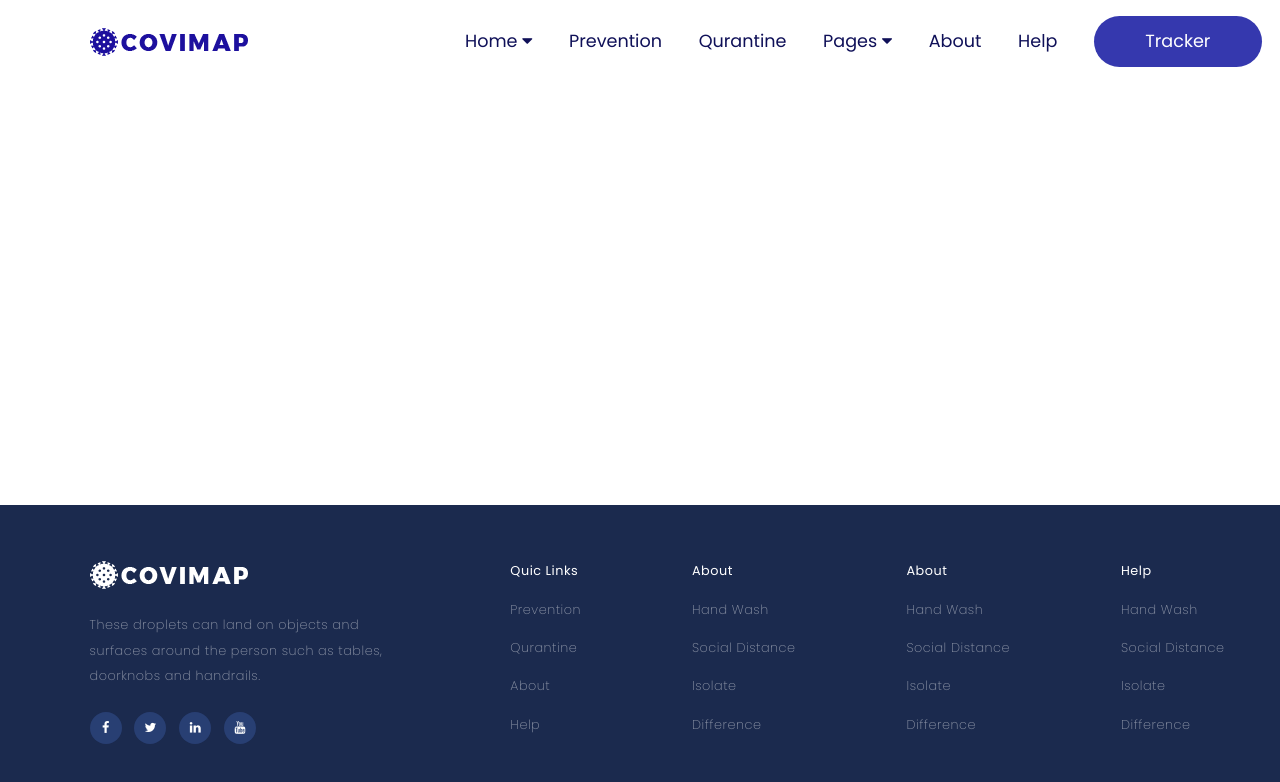
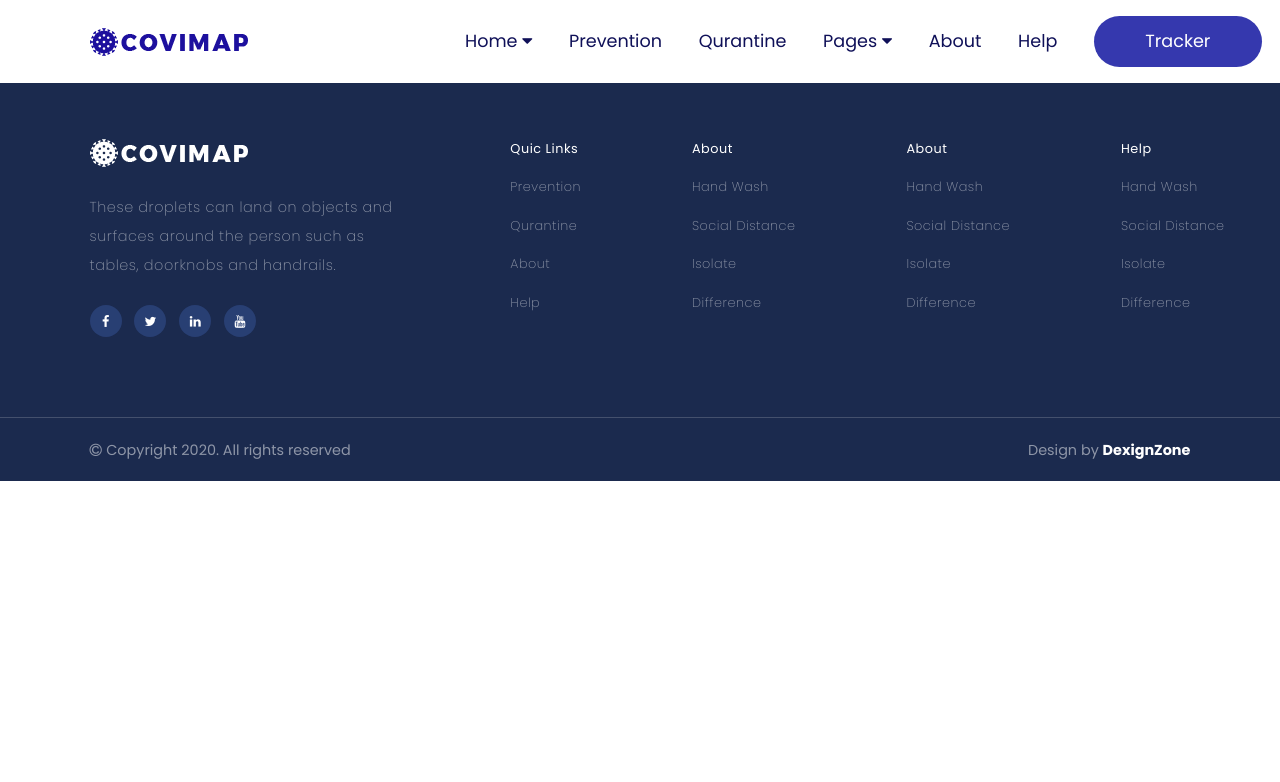
Before and after one commit to BSN-Asumiko/COVID-Tracker, a React (Vite) app: page / in a window 1280 px wide. Shown: the top 782 px of the page. Built offline with nearby package versions, Linux system fonts and the light colour scheme.

Commit message:
add footer design credits

```diff
--- a/src/components/homePageComponents/footer/Footer.jsx
+++ b/src/components/homePageComponents/footer/Footer.jsx
@@ -5,11 +5,12 @@ import IconItem from "./IconItem";
 
 const Footer = () => {
     return (
-        <footer className="w-screen bottom-0 absolute flex bg-[color:var(--col-home-footer)]
+        <footer className="w-screen flex flex-col bottom-0 bg-[color:var(--col-home-footer)]
         text-[color:var(--col-body)] py-[3.5em]">
+            <section className="flex">
                 <div className="w-[32%] pl-[7cqw] mr-[3em]">
                     <img src="/assets/images/logo-white.png" alt="Covimap logo" />
-                <p className="my-[1.8em] text-[0.8em] opacity-[50%] font-extralight tracking-[0.04em]  leading-[2em]">These droplets can land on objects and surfaces around the person such as tables, doorknobs and handrails.
+                    <p className="my-[1.8em] text-[0.9em] opacity-[50%] font-extralight tracking-[0.04em]  leading-[2em]">These droplets can land on objects and surfaces around the person such as tables, doorknobs and handrails.
                     </p>
                     <ul className="flex ">
                         <IconItem icon="&#xf09a;" link="https://www.facebook.com/"/>
@@ -21,6 +22,13 @@ const Footer = () => {
                 <div className="w-[65%] flex justify-around">
                     <FooterColumns />
                 </div>
+            </section>
+            <hr className="bg-[color:var(--col-body)] opacity-[20%] mt-[5em]" />
+            <section className="flex justify-between px-[7cqw]  mb-[-2.5em] pt-[1.5em] text-[0.9em] ">
+
+                <p className="opacity-[50%]"><span className="icon-f mr-[0.3em]">&#xf1f9;</span>Copyright 2020. All rights reserved</p>
+                <p><span className="opacity-[50%]">Design by </span> <span className="font-bold">DexignZone</span></p>
+            </section>
         </footer>
     )
 }
--- a/src/layout/Layout1.jsx
+++ b/src/layout/Layout1.jsx
@@ -7,7 +7,7 @@ const Layout1 = () => {
     return (
         <>
             <Navbar />
-            <main>
+            <main className="h-auto">
                 <Outlet />
             </main>
             <Footer />
--- a/src/layout/Layout2.jsx
+++ b/src/layout/Layout2.jsx
@@ -1,6 +1,6 @@
 
 import { Outlet } from "react-router-dom"
-import Navbar from "@/components/navbar/Navbar";
+import Navbar from "@/components/Navbar/Navbar";
 import Aside from "@/components/aside/Aside";
 
 
```
Lines whose indentation alone changed are shown as unchanged.
